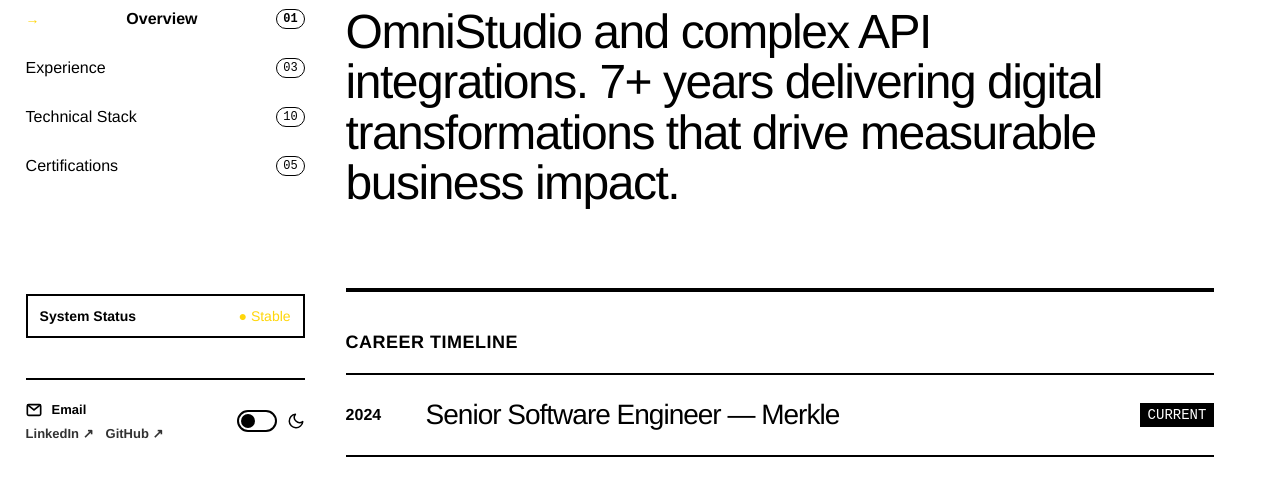
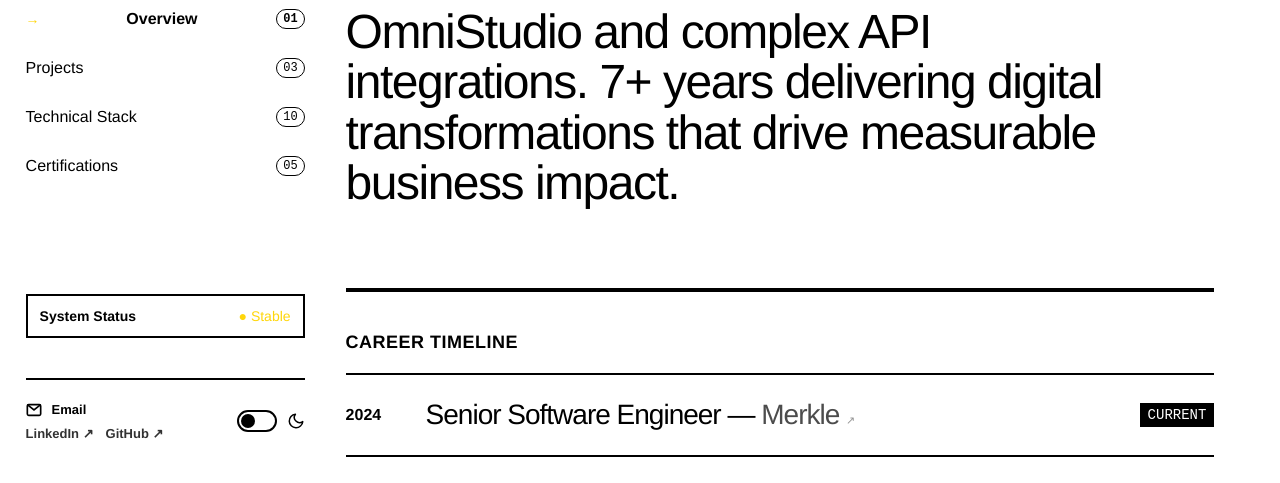
Before and after one commit to shreyas-girjapure/portfolio, a React (Vite) app: page / in a window 1280 px wide. Shown: the part 314-797 px from the top of the page. Built offline with nearby package versions, Linux system fonts and the light colour scheme.

Commit message:
adding subtle fixes for links and highlights

```diff
--- a/src/components/Sidebar/ContactButton.jsx
+++ b/src/components/Sidebar/ContactButton.jsx
@@ -22,7 +22,7 @@ function ContactButton() {
                         rel="noopener noreferrer"
                         style={{ fontWeight: '600', fontSize: '13px', textDecoration: 'none', color: 'inherit', opacity: 0.8 }}
                     >
-                        LinkedIn ↗
+                        LinkedIn &#8599;
                     </a>
                     <a
                         href="https://github.com/shreyas-girjapure"
@@ -30,7 +30,7 @@ function ContactButton() {
                         rel="noopener noreferrer"
                         style={{ fontWeight: '600', fontSize: '13px', textDecoration: 'none', color: 'inherit', opacity: 0.8 }}
                     >
-                        GitHub ↗
+                        GitHub &#8599;
                     </a>
                 </div>
             </div>
--- a/src/components/Sidebar/Navigation.jsx
+++ b/src/components/Sidebar/Navigation.jsx
@@ -3,7 +3,7 @@ import NavItem from './NavItem';
 function Navigation({ activeView, setActiveView }) {
     const navItems = [
         { id: 'overview', label: 'Overview', count: '01' },
-        { id: 'projects', label: 'Experience', count: '03' },
+        { id: 'projects', label: 'Projects', count: '03' },
         { id: 'technical', label: 'Technical Stack', count: '10' },
         { id: 'publications', label: 'Certifications', count: '05' }
     ];
--- a/src/components/pages/OverviewContent.jsx
+++ b/src/components/pages/OverviewContent.jsx
@@ -4,9 +4,27 @@ import Divider from '../common/Divider';
 
 function OverviewContent() {
     const experience = [
-        { year: '2024', title: 'Senior Software Engineer — Merkle', tech: 'CURRENT' },
-        { year: '2021', title: 'Engineering Lead — Persistent Systems', tech: '2021–2024' },
-        { year: '2018', title: 'Associate Technical Consultant — Perficient', tech: '2018–2021' }
+        {
+            year: '2024',
+            title: 'Senior Software Engineer',
+            company: 'Merkle',
+            url: 'https://www.merkle.com',
+            tech: 'CURRENT'
+        },
+        {
+            year: '2021',
+            title: 'Engineering Lead',
+            company: 'Persistent Systems',
+            url: 'https://www.persistent.com',
+            tech: '2021–2024'
+        },
+        {
+            year: '2018',
+            title: 'Associate Technical Consultant',
+            company: 'Perficient',
+            url: 'https://www.perficient.com',
+            tech: '2018–2021'
+        }
     ];
 
     const competencies = [
@@ -40,12 +58,22 @@ function OverviewContent() {
 
                 <div className="project-list">
                     {experience.map((item, index) => (
-                        <ProjectItem
-                            key={index}
-                            year={item.year}
-                            title={item.title}
-                            tech={item.tech}
-                        />
+                        <div key={index} className="project-item" style={{ gridTemplateColumns: '80px 1fr' }}>
+                            <span className="project-year">{item.year}</span>
+                            <div style={{ display: 'flex', justifyContent: 'space-between', alignItems: 'center', gap: '12px' }}>
+                                <span className="project-title">
+                                    {item.title} — <a
+                                        href={item.url}
+                                        target="_blank"
+                                        rel="noopener noreferrer"
+                                        style={{ textDecoration: 'none', color: 'inherit', opacity: 0.7 }}
+                                    >
+                                        {item.company} <span style={{ fontSize: '11px', opacity: 0.6 }}>&#8599;</span>
+                                    </a>
+                                </span>
+                                <span className="project-tech" style={{ whiteSpace: 'nowrap' }}>{item.tech}</span>
+                            </div>
+                        </div>
                     ))}
                 </div>
             </div>
--- a/src/components/pages/ProjectsContent.jsx
+++ b/src/components/pages/ProjectsContent.jsx
@@ -12,6 +12,7 @@ function ProjectsContent() {
             title: 'CS Energy — Sales Cloud, OmniStudio',
             url: 'https://www.csenergy.com',
             role: 'Senior Software Engineer @ Merkle',
+            roleUrl: 'https://www.merkle.com',
             highlights: [
                 <>Managing development and enhancement for <H>CS Sales Cloud</H></>,
                 <>Responsible for full <H>Development and Deployment Cycle</H></>,
@@ -26,6 +27,7 @@ function ProjectsContent() {
             title: 'IDFC BBG — Financial Services Cloud, Community Cloud',
             url: 'https://www.idfcfirstbank.com',
             role: 'Engineering Lead @ Persistent Systems, Pune',
+            roleUrl: 'https://www.persistent.com',
             highlights: [
                 <>Led <H>digital transformation</H> of banking offline workflows — Case Onboarding, Case Management, E-Sign &amp; E-Stamp</>,
                 <>Reduced RM to CM turnaround time from <H>1 day → 30 minutes</H></>,
@@ -41,6 +43,7 @@ function ProjectsContent() {
             title: 'BCBSMA — Sales Cloud, Health Cloud, OmniStudio',
             url: 'https://www.bluecrossma.org',
             role: 'Associate Technical Consultant @ Perficient, Nagpur',
+            roleUrl: 'https://www.perficient.com',
             highlights: [
                 <><H>Offshore Team Lead</H> for the engagement</>,
                 <>Delivered <H>Classic to Lightning Migration</H> journey</>,
@@ -54,6 +57,7 @@ function ProjectsContent() {
             title: 'Techtronic — Sales Cloud',
             url: 'https://www.ttigroup.com',
             role: 'Associate Technical Consultant @ Perficient',
+            roleUrl: 'https://www.perficient.com',
             highlights: [
                 <>Salesforce <H>Sales Cloud</H> implementation and customization</>,
                 <>Production-ready delivery and deployment support</>
@@ -92,7 +96,7 @@ function ProjectsContent() {
                                 className="project-title"
                                 style={{ fontSize: '22px', textDecoration: 'none', color: 'inherit' }}
                             >
-                                {engagement.title} <span style={{ fontSize: '13px', opacity: 0.4 }}>↗</span>
+                                {engagement.title} <span style={{ fontSize: '13px', opacity: 0.4 }}>&#8599;</span>
                             </a>
                             <span className="project-tech">{engagement.period}</span>
                         </div>
@@ -126,7 +130,7 @@ function ProjectsContent() {
                         >
                             <div style={{ display: 'flex', justifyContent: 'space-between', alignItems: 'center' }}>
                                 <span className="project-title" style={{ fontSize: '20px' }}>
-                                    {project.title} <span style={{ fontSize: '14px', opacity: 0.5 }}>↗</span>
+                                    {project.title} <span style={{ fontSize: '14px', opacity: 0.5 }}>&#8599;</span>
                                 </span>
                             </div>
                             <p style={{ fontSize: '14px', opacity: '0.7', lineHeight: '1.5' }}>
--- a/src/components/pages/PublicationsContent.jsx
+++ b/src/components/pages/PublicationsContent.jsx
@@ -129,19 +129,19 @@ function PublicationsContent() {
                 </div>
             </div>
 
-            <div style={{ marginTop: '40px', padding: '30px', border: '2px solid var(--text-primary)' }}>
-                <h2 style={{ fontSize: '18px', marginBottom: '16px' }}>
+            <div style={{ marginTop: '60px', paddingTop: '40px', borderTop: '1px solid var(--text-primary)' }}>
+                <h2 style={{ fontSize: '18px', marginBottom: '20px', opacity: 0.9 }}>
                     Architect Roadmap — Next Goals
                 </h2>
                 <ul style={{ listStyle: 'none', paddingLeft: '0' }}>
                     {architectGoals.map((goal, index) => (
-                        <li key={index} style={{ fontSize: '18px', lineHeight: '1.8' }}>
-                            ◆ {goal}
+                        <li key={index} style={{ fontSize: '16px', lineHeight: '1.9', opacity: 0.8 }}>
+                            {goal}
                         </li>
                     ))}
                 </ul>
-                <p style={{ fontSize: '16px', lineHeight: '1.6', marginTop: '20px', opacity: 0.8 }}>
-                    Actively working toward becoming a Salesforce Technical Architect —
+                <p style={{ fontSize: '15px', lineHeight: '1.6', marginTop: '20px', opacity: 0.7, fontStyle: 'italic' }}>
+                    Actively working toward becoming a <span className="hl">Salesforce Technical Architect</span> —
                     combining deep platform expertise with solution design and enterprise integration skills.
                 </p>
             </div>
--- a/src/index.css
+++ b/src/index.css
@@ -389,6 +389,11 @@ ul.bordered-list li {
     border: none !important;
 }
 
+.hl {
+    border-bottom: 3px solid var(--accent-orange);
+    font-style: italic;
+}
+
 .highlight-list .hl {
     border-bottom: 3px solid var(--accent-orange);
     font-style: italic;
```
